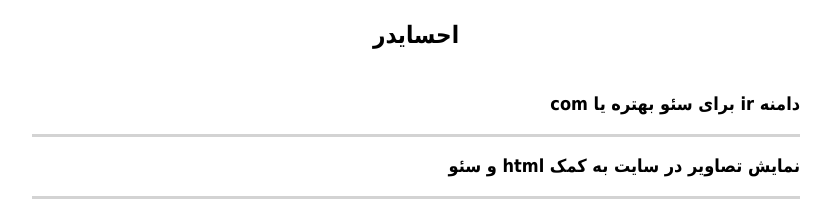
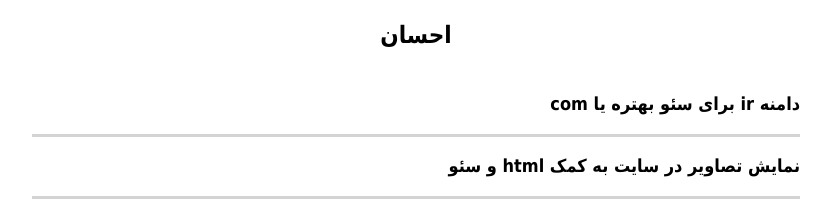
Before and after one commit to darkblog/darkblog.github.io, a Jekyll site: the page built from index.html, in a window 1280 px wide. Shown: the top 214 px of the page, without its empty margins (319-1150 px from the left). Built offline with Jekyll 4.4.1, drawn with Linux system fonts in a browser that asks for light colours.

Commit message:
Update index.html

```diff
--- a/_layouts/index.html
+++ b/_layouts/index.html
@@ -10,7 +10,7 @@
 </head>
 <body>
 <header class="center">
-<h1><a href="https://ehsaider.ir/">احسایدر</a></h1>
+<h1><a href="https://ehsanchehri.github.io/">احسان</a></h1>
 </header>
 <main class="container">{{ content }}</main>
 <footer class="center">
```
